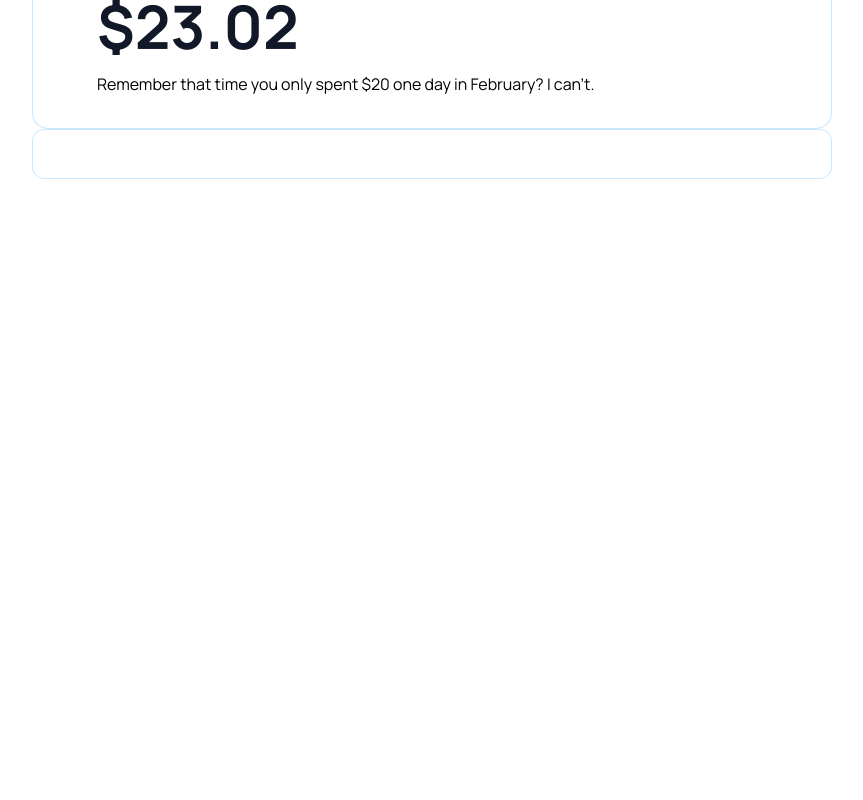
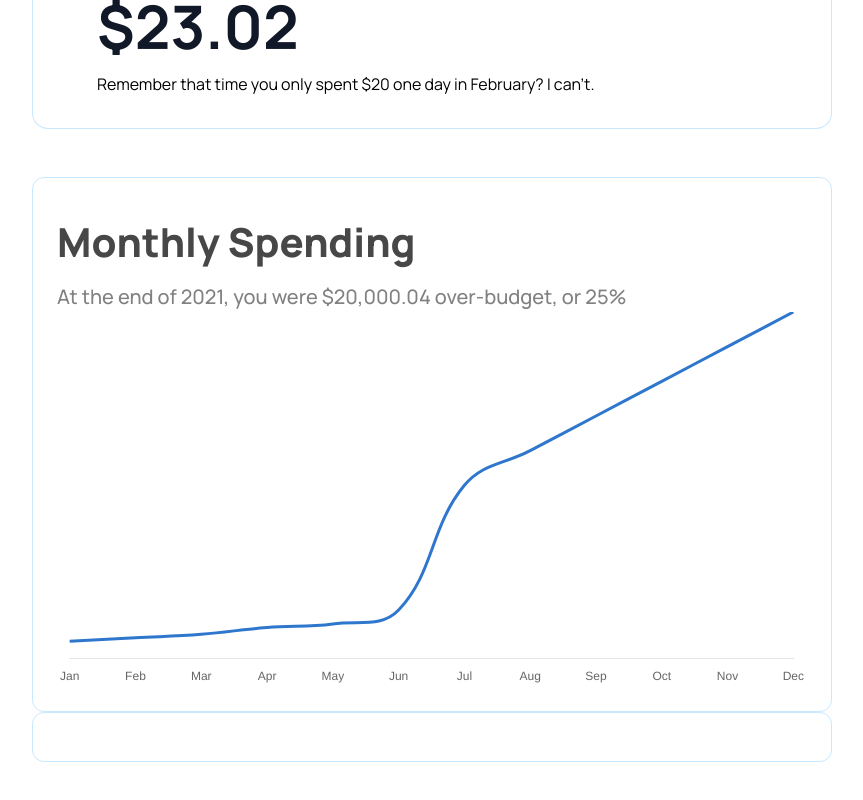
Before and after one commit to anyuan-chen/perdiem, a Next.js app: page /breakdown/yearly in a window 1280 px wide. Shown: the part 1608-2408 px from the top of the page, without its empty margins (368-1231 px from the left). Before the commit the page ends 1867 px from the top, so only its background shows below. Built offline with nearby package versions, Linux system fonts and the light colour scheme.

Commit message:
Add chart

```diff
--- a/package.json
+++ b/package.json
@@ -8,9 +8,11 @@
     "lint": "next lint"
   },
   "dependencies": {
+    "chart.js": "^3.7.1",
     "framer-motion": "^6.2.6",
     "next": "12.1.0",
     "react": "17.0.2",
+    "react-chartjs-2": "^4.0.1",
     "react-dom": "17.0.2"
   },
   "devDependencies": {
--- a/pages/breakdown/yearly.js
+++ b/pages/breakdown/yearly.js
@@ -4,6 +4,27 @@ import ResultCard from "../../components/breakdown/resultcard";
 import InfoboxSmall from "../../components/breakdown/infobox-small";
 import InfoboxBig from "../../components/breakdown/infobox-big";
 import CompletionBar from "../../components/breakdown/bar";
+import { Line } from "react-chartjs-2";
+import {
+  Chart as ChartJS,
+  CategoryScale,
+  LinearScale,
+  PointElement,
+  LineElement,
+  Title,
+  Tooltip,
+  Legend,
+} from "chart.js";
+
+ChartJS.register(
+  CategoryScale,
+  LinearScale,
+  PointElement,
+  LineElement,
+  Title,
+  Tooltip,
+  Legend
+);
 
 export default function YearBreakdown() {
   const monthlyDescription = "August was your best month, with $6,000.20 spent";
@@ -73,6 +94,56 @@ export default function YearBreakdown() {
             description={dailyDescription}
           />
         </div>
+        <br />
+        <br />
+        <div className="bar-container flex flex-col p-6">
+          <h1 className="title">Monthly Spending</h1>
+          <h3 className="subtitle">
+            At the end of 2021, you were $20,000.04 over-budget, or 25%
+          </h3>
+          <Line
+            datasetIdKey="id"
+            data={{
+              labels: [
+                "Jan",
+                "Feb",
+                "Mar",
+                "Apr",
+                "May",
+                "Jun",
+                "Jul",
+                "Aug",
+                "Sep",
+                "Oct",
+                "Nov",
+                "Dec",
+              ],
+              datasets: [
+                {
+                  id: 1,
+                  label: "",
+                  lineTension: 0.4,
+                  borderColor: "#2E77CD",
+                  data: [5, 6, 7, 9, 10, 14, 50, 60, 70, 80, 90, 100],
+                  pointRadius: 0,
+                },
+              ],
+            }}
+            options={{
+              plugins: { legend: { display: false } },
+              scales: {
+                x: {
+                  grid: {
+                    display: false,
+                  },
+                },
+                y: {
+                  display: false,
+                },
+              },
+            }}
+          />
+        </div>
         <div className="bar-container flex justify-center items-center p-6"></div>
       </div>
       <style jsx>{`
```
